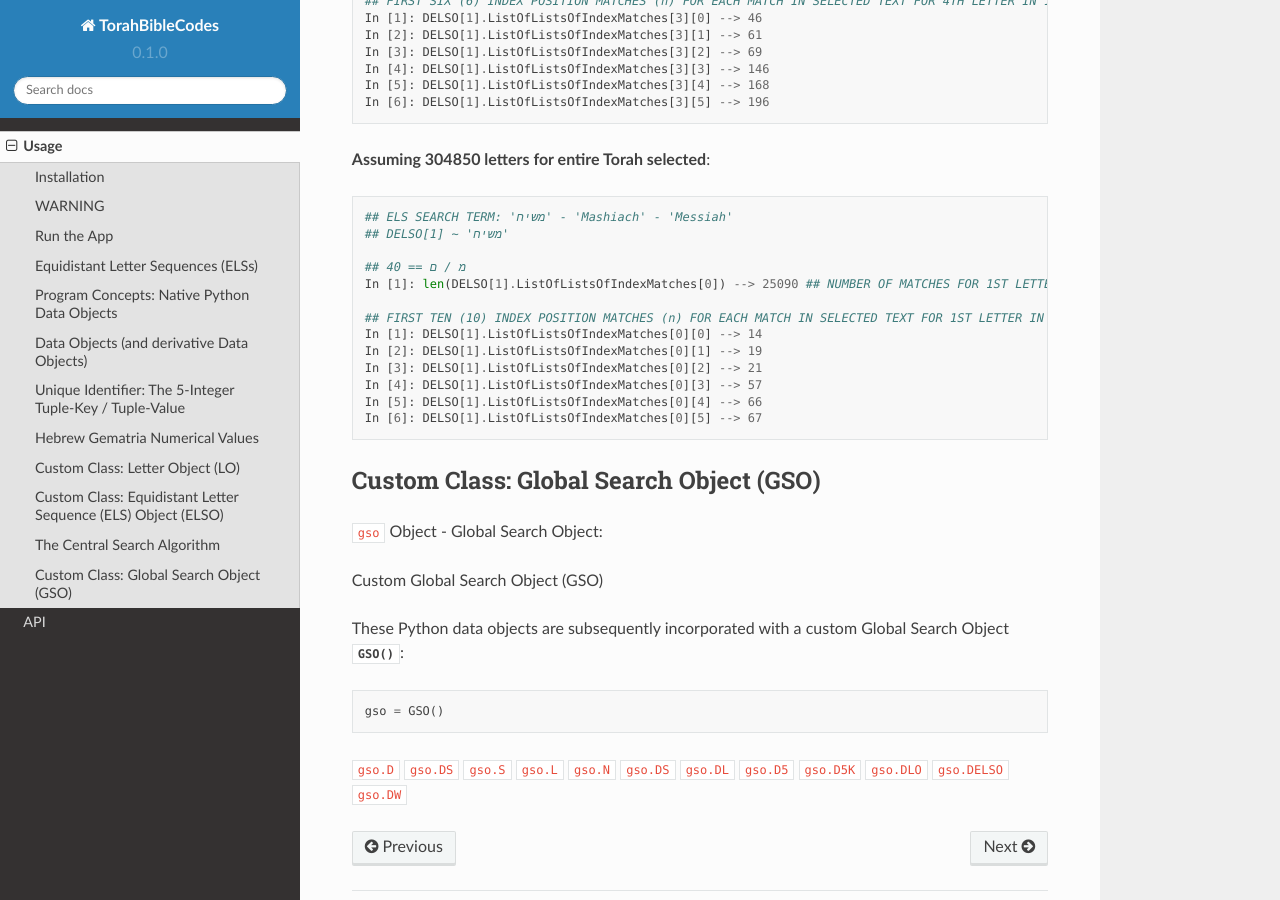
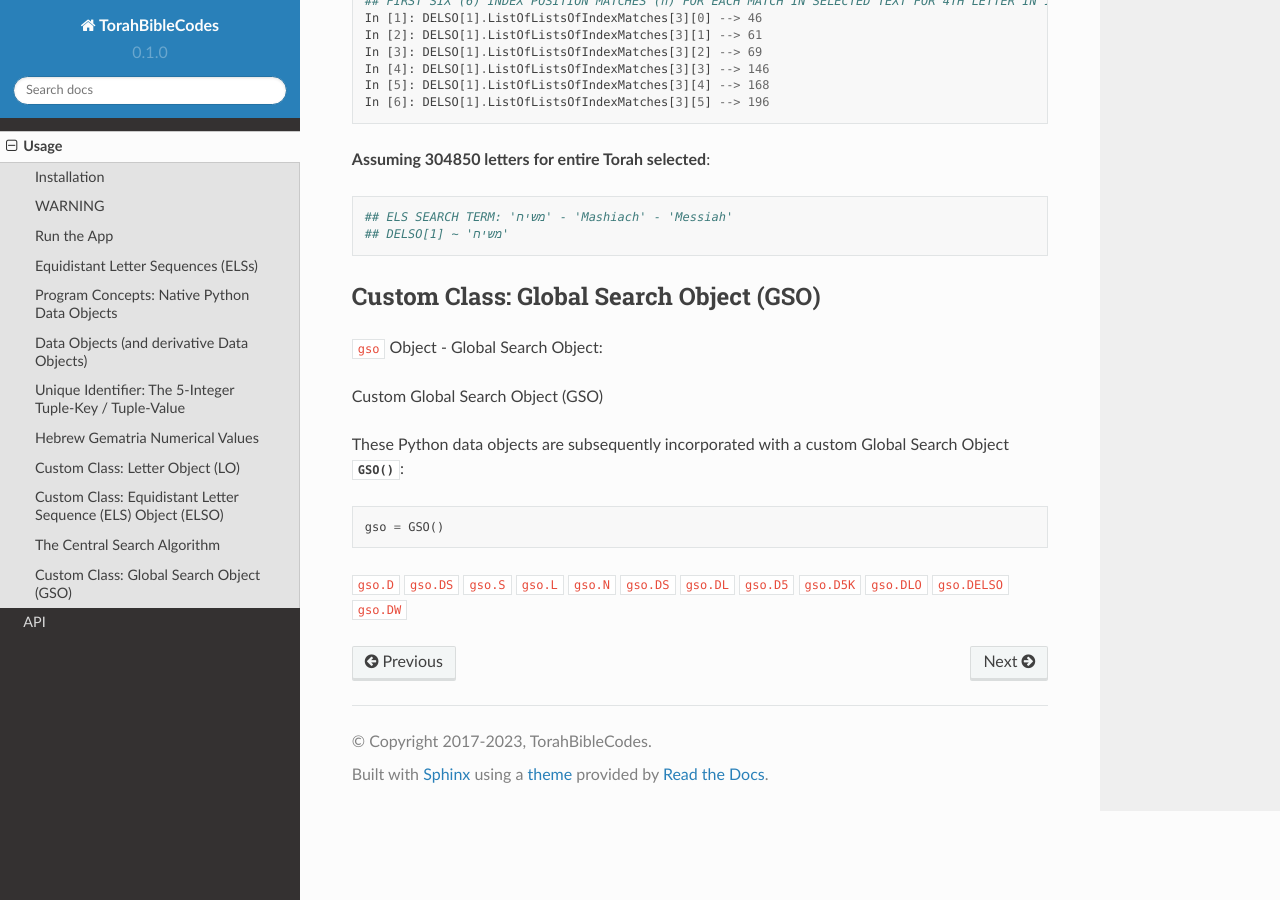
Before and after one commit to TorahBibleCodes/TorahBibleCodes_Sphinx, a Sphinx documentation site: the page built from docs/source/usage.rst, in a window 1280 px wide and 900 px high, scrolled down 15045 px. Built offline with Sphinx 7.4.7 and the Read the Docs theme 2.0.0, drawn with Linux system fonts in a browser that asks for light colours.

Commit message:
Update usage.rst

```diff
--- a/docs/source/usage.rst
+++ b/docs/source/usage.rst
@@ -694,16 +694,6 @@ Since we have all the letter position index numbers *n* for each letter in every
    ## ELS SEARCH TERM: 'משיח' - 'Mashiach' - 'Messiah'
    ## DELSO[1] ~ 'משיח'
 
-   ## 40 == מ / ם
-   In [1]: len(DELSO[1].ListOfListsOfIndexMatches[0]) --> 25090 ## NUMBER OF MATCHES FOR 1ST LETTER IN 1ST ELS SEARCH TERM
-
-   ## FIRST TEN (10) INDEX POSITION MATCHES (n) FOR EACH MATCH IN SELECTED TEXT FOR 1ST LETTER IN 1ST ELS TERM
-   In [1]: DELSO[1].ListOfListsOfIndexMatches[0][0] --> 14
-   In [2]: DELSO[1].ListOfListsOfIndexMatches[0][1] --> 19
-   In [3]: DELSO[1].ListOfListsOfIndexMatches[0][2] --> 21
-   In [4]: DELSO[1].ListOfListsOfIndexMatches[0][3] --> 57
-   In [5]: DELSO[1].ListOfListsOfIndexMatches[0][4] --> 66
-   In [6]: DELSO[1].ListOfListsOfIndexMatches[0][5] --> 67
 
 
 Custom Class: Global Search Object (GSO)
```
